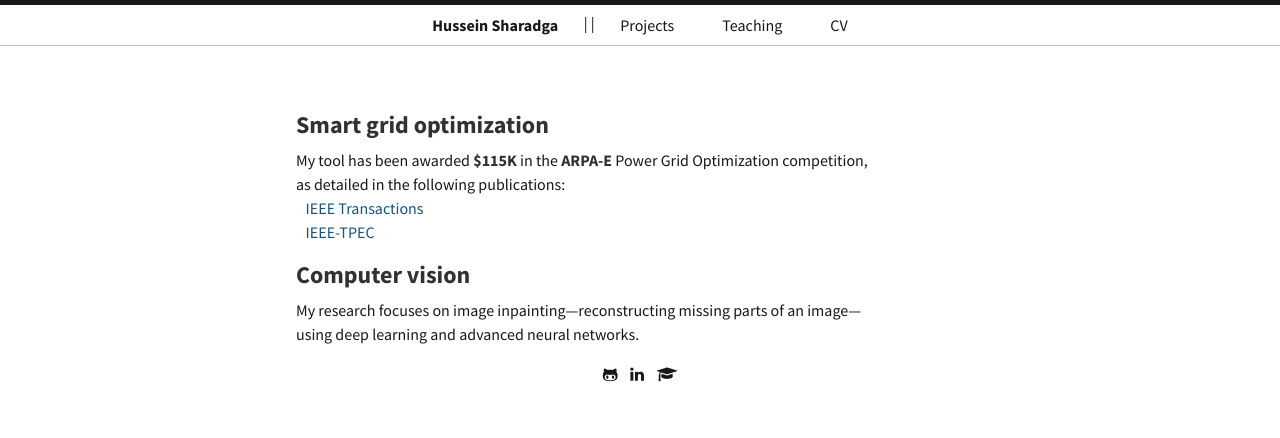
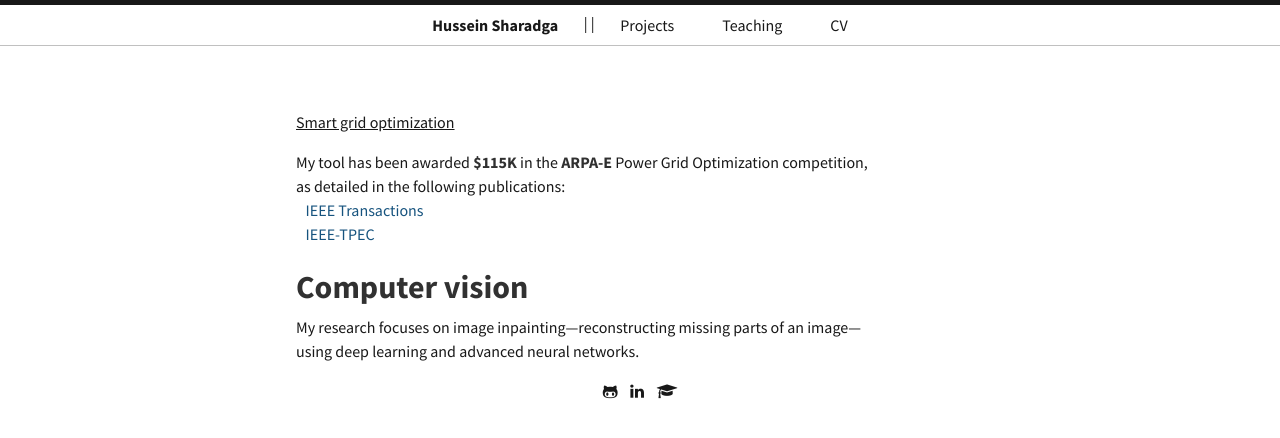
Before and after one commit to hssharadga/hssharadga.github.io, a Jekyll site: the page built from about.md, in a window 1280 px wide. Shown: the top 438 px of the page. Built offline with Jekyll 4.4.1, drawn with Linux system fonts in a browser that asks for light colours.

Commit message:
Update about.md

```diff
--- a/about.md
+++ b/about.md
@@ -3,14 +3,14 @@ layout: page
 title: " "
 ---
 
-## Smart grid optimization
+<u>Smart grid optimization</u>
 
 My tool has been awarded **$115K** in the **ARPA-E** Power Grid Optimization competition, <br>
 as detailed in the following publications: <br>
 &nbsp;&nbsp; <a href="https://hssharadga.github.io/assets/IEEE_TIA.pdf" target="_blank">IEEE Transactions</a>  <br>
 &nbsp;&nbsp; <a href="https://hssharadga.github.io/assets/IEEE_TPEC.pdf" target="_blank">IEEE-TPEC</a>
 
-## Computer vision
+# Computer vision
 <!-- My ongoing research focuses on image inpainting — the process of reconstructing missing parts of an image. <br>
 This project explores the use of deep learning and advanced neural networks to improve image restoration accuracy. -->
 My research focuses on image inpainting—reconstructing missing parts of an image— <br>
```
